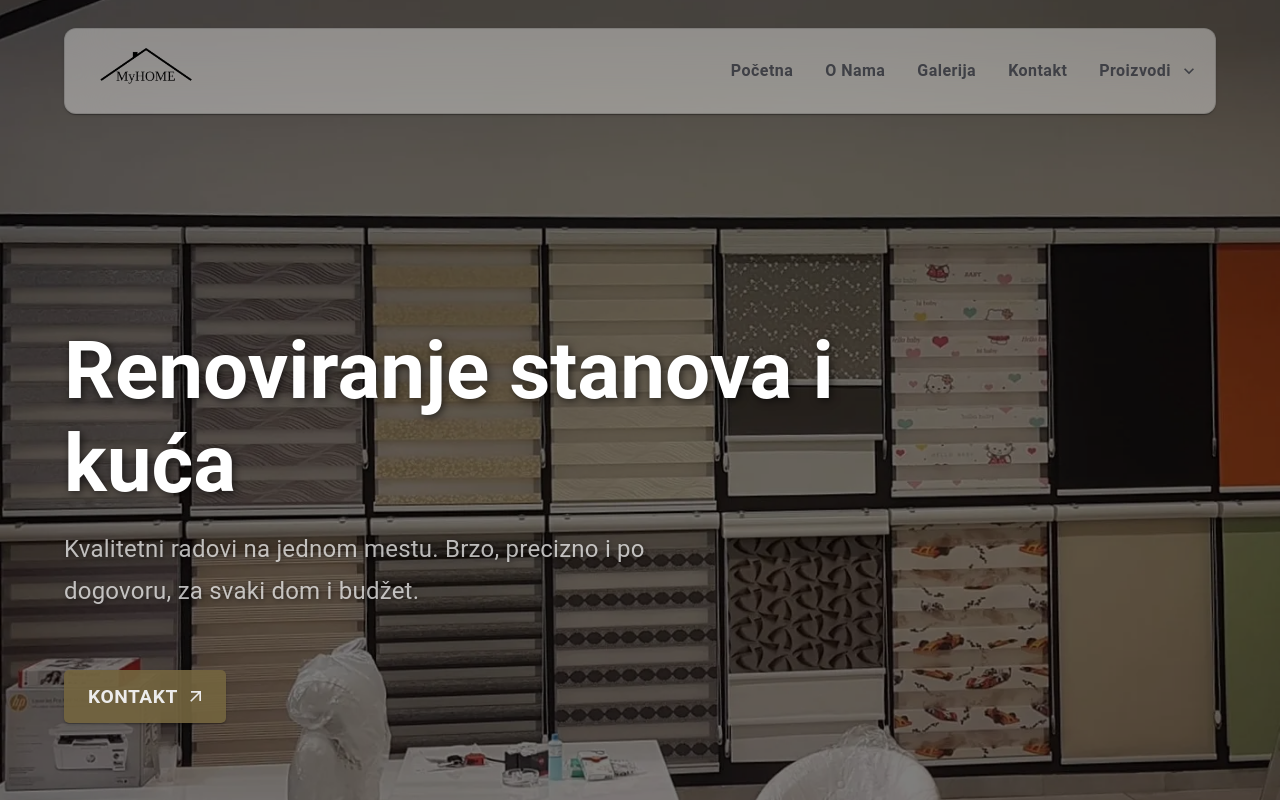
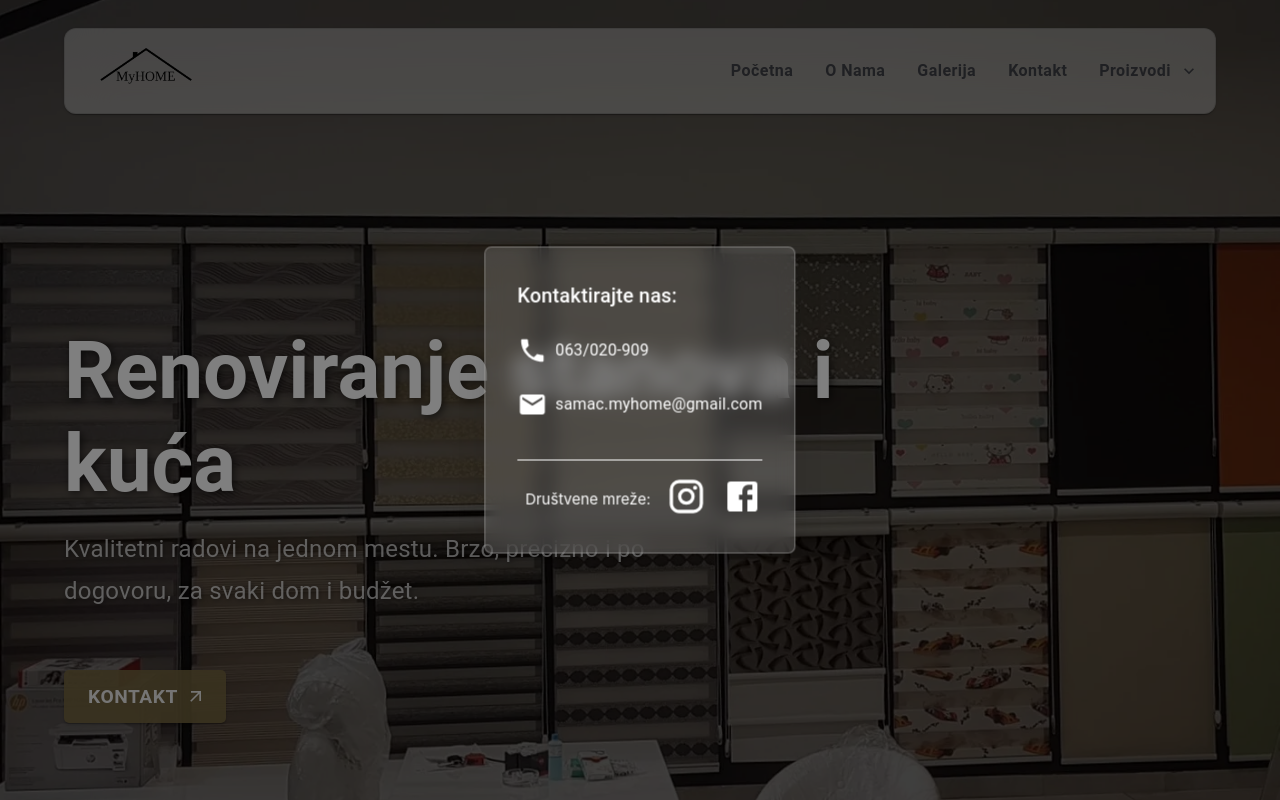
Before and after one commit to tile-b/my-home, a React (Create React App) app: page / in a window 1280 px wide. Both pictures are taken after a click on the button "KONTAKT". Shown: the top 800 px of the page. Built offline with nearby package versions, Linux system fonts and the light colour scheme.

Commit message:
button updates/modal

```diff
--- a/src/components/AdminPanel.js
+++ b/src/components/AdminPanel.js
@@ -1,5 +1,6 @@
 import React, { useState, useEffect, useCallback } from 'react';
 import axios from 'axios';
+import '../components/css/zoom.css'
 
 const API_BASE_URL = "http://localhost:5000";
 
@@ -573,18 +574,19 @@ function AdminPanel() {
                             <img
                                 src={`${API_BASE_URL}/static/uploads/${image.filename}`}
                                 alt={image.filename}
-                                style={{ width: "100%", height: "200px", objectFit: "cover" }}
+                                className="zoom-image"
+                                style={{ width: "100%", height: "200px", objectFit: "cover"}}
                             />
                             <div style={{ padding: "16px" }}>
                                 <p style={{ fontSize: "14px", color: "#4b5563", marginBottom: "8px", overflow: "hidden", textOverflow: "ellipsis", whiteSpace: "nowrap" }}>
-                                    {image.filename}
+                                    {/* {image.filename} */}
                                 </p>
                                 <p style={{
                                     fontSize: "14px",
                                     color: "#ffffff",
                                     marginBottom: "12px",
-                                    backgroundColor: "#3b82f6",
-                                    borderRadius: "20px",
+                                    background: 'linear-gradient(0deg, hsla(43, 42%, 42%, 1) 0%, hsla(43, 49%, 44%, 1) 100%)',
+                                    borderRadius: "5px",
                                     padding: "4px 12px",
                                     display: "inline-block"
                                 }}>
--- a/src/components/AppBar/AppAppBar.js
+++ b/src/components/AppBar/AppAppBar.js
@@ -251,7 +251,7 @@ function AppAppBar() {
   const otherUslugeItems = [
     { text: 'PVC Stolarija', path: '/products/pvc-stolarija', icon: <img src={pvc} alt="Z" width="38" height="38" style={{paddingRight: '10px'}}/> },
     { text: 'Tepisi', path: '/galerija', icon: <img src={carpet} alt="Z" width="38" height="38" style={{paddingRight: '10px'}}/> },
-    { text: 'Zaluzine', path: '/products/zaluzine', icon: <img src={blinds} alt="Z" width="38" height="38" style={{paddingRight: '10px'}}/> },
+    { text: 'Žaluzine', path: '/products/zaluzine', icon: <img src={blinds} alt="Z" width="38" height="38" style={{paddingRight: '10px'}}/> },
     { text: 'Ograde', path: '/products/ograde', icon: <img src={handrail} alt="Z" width="38" height="38" style={{paddingRight: '10px'}}/> },
     { text: 'Komarnici', path: '/products/komarnici', icon: <img src={net} alt="Z" width="38" height="38" style={{paddingRight: '10px'}}/> },
     { text: 'Ostalo', path: '/products/ostalo', icon: <img src={plus} alt="Z" width="38" height="38" style={{paddingRight: '10px'}}/> }
--- a/src/components/Gal.js
+++ b/src/components/Gal.js
@@ -6,6 +6,7 @@ import m1 from '../images/mh1.jpg';
 import m2 from '../images/mh2.jpg';
 import m3 from '../images/mh3.jpg';
 import ProductFeaturesD from "./ProductFeaturesD";
+import { Link } from 'react-router-dom';
 
 // Import framer-motion and react-intersection-observer
 import { motion } from "framer-motion";
@@ -106,6 +107,8 @@ export default function Gal() {
         {/* Button wrapped in its own motion.div */}
         <motion.div variants={textItemVariants} className="text-item">
           <Button
+            component={Link}
+             to="/galerija"
             variant="contained"
             endIcon={<SendIcon />}
             sx={{
--- a/src/components/GalMob.js
+++ b/src/components/GalMob.js
@@ -4,6 +4,7 @@ import { Button } from '@mui/material';
 import SendIcon from '@mui/icons-material/Send';
 import ProductFeatures from "./ProductFeatures";
 import ImageSlider from "./ImageSlider";
+import { Link } from 'react-router-dom';
 
 
 
@@ -18,6 +19,8 @@ export default function Gal() {
 
 <ProductFeatures />
 <Button
+            component={Link}
+             to="/galerija"
             variant="contained"
             endIcon={<SendIcon />}
             sx={{
--- a/src/components/Home.js
+++ b/src/components/Home.js
@@ -7,8 +7,35 @@ import { Button } from '@mui/material';
 import NearMe from '@mui/icons-material/ArrowOutward';
 import Gal from './Gal';
 import GalMob from './GalMob';
+import Modal from '@mui/material/Modal';
+import PhoneIcon from '@mui/icons-material/Phone';
+import MailIcon from '@mui/icons-material/Mail';
+import InstagramIcon from '@mui/icons-material/Instagram';
+import FacebookIcon from '@mui/icons-material/Facebook';
+import { Link } from '@mui/material';
 
 function Home({ isMobile }) {
+
+  const [open, setOpen] = React.useState(false);
+  const handleOpen = () => setOpen(true);
+  const handleClose = () => setOpen(false);
+
+  const style = {
+    color: 'white',
+  position: 'absolute',
+  top: '50%',
+  left: '50%',
+  transform: 'translate(-50%, -50%)',
+  width: 'fit-content',
+  bgcolor: 'background.paper',
+  p: 4,
+  borderRadius: '7px',
+  background: 'rgba(201, 201, 201, 0.2)',
+  backdropFilter: 'blur(10px)',
+  border: '1px solid rgba(255, 255, 255, 0.3)',
+  boxShadow: '0 4px 30px rgba(0, 0, 0, 0.1)'
+};
+
   return (
     <>
       <Box
@@ -98,7 +125,7 @@ function Home({ isMobile }) {
             transition={{ duration: 1.2, delay: 1.5, ease: 'easeOut' }}
             style={{ display: 'flex', paddingTop: '10px' }}
           >
-            <Button
+            <Button onClick={handleOpen}
               variant="contained"
               endIcon={<NearMe />}
               sx={{
@@ -117,6 +144,72 @@ function Home({ isMobile }) {
             >
               Kontakt
             </Button>
+            <Modal
+        open={open}
+        onClose={handleClose}
+        aria-labelledby="modal-modal-title"
+        aria-describedby="modal-modal-description"
+      >
+                  <motion.div
+            initial={{ y: 0, opacity: 0 }}
+            animate={{ y: 0, opacity: 1 }}
+            transition={{ duration: 0.05, ease: 'easeOut' }}
+          >
+        <Box sx={{ ...style, width: { xs: "auto", md: "auto" } }}>
+                            <motion.div
+            initial={{ y: 30, opacity: 0 }}
+            animate={{ y: 0, opacity: 1 }}
+            transition={{ delay: 0.2, duration: 0.5, ease: 'easeOut' }}
+          >
+          <Typography id="modal-modal-title" variant="h6" component="h2">
+            Kontaktirajte nas:
+          </Typography>
+<Box
+  component="a"
+  href="tel:0038163020909"
+  sx={{
+    mt: 3,
+    display: 'flex',
+    alignItems: 'center',
+    gap: 1,
+    textDecoration: 'none',
+    color: 'white', // Inherit color from parent
+    '&:hover': {
+      textDecoration: 'none',
+    },
+  }}
+>
+          <PhoneIcon style={{fontSize:30, cursor: 'pointer' }} />
+          <Typography>063/020-909</Typography>
+        </Box>
+<Box
+  component="a"
+  href="mailto:example@example.com"
+  sx={{
+    mt: 3,
+    display: 'flex',
+    alignItems: 'center',
+    gap: 1,
+    textDecoration: 'none',
+    color: 'white', // Inherit color from parent
+    '&:hover': {
+      textDecoration: 'none',
+    },
+  }}
+>
+          <MailIcon style={{fontSize:30, cursor: 'pointer' }} />
+          <Typography>samac.myhome@gmail.com</Typography>
+        </Box>
+
+        <Box sx={{ mt: 5, display: 'flex',alignItems:'center', gap: 2, justifyContent: 'flex-end',borderTop:'1px solid',pt: 2 }}>
+          <div style={{fontSize:'15px'}}>Društvene mreže:</div>
+          <Link href="https://www.instagram.com/myhome_samac/" target="_blank" rel="noopener noreferrer" sx={{color: 'white'}}>
+          <InstagramIcon style={{fontSize:40, cursor: 'pointer' }} /></Link>
+           <Link href="https://www.facebook.com/MyHome.Samac" target="_blank" rel="noopener noreferrer" sx={{color: 'white'}}>
+          <FacebookIcon style={{fontSize:40, cursor: 'pointer' }} /></Link>
+        </Box></motion.div>
+        </Box></motion.div>
+      </Modal>
           </motion.div>
         </motion.div>
       </Box>
--- a/src/components/Kontakt.js
+++ b/src/components/Kontakt.js
@@ -12,6 +12,12 @@ import ListItemText from '@mui/material/ListItemText';
 import DraftsIcon from '@mui/icons-material/Drafts';
 import Call from '@mui/icons-material/Call';
 import { motion } from 'framer-motion';
+import Modal from '@mui/material/Modal';
+import PhoneIcon from '@mui/icons-material/Phone';
+import MailIcon from '@mui/icons-material/Mail';
+import InstagramIcon from '@mui/icons-material/Instagram';
+import FacebookIcon from '@mui/icons-material/Facebook';
+import { Link } from '@mui/material';
 
 const FeatureCard = ({ icon, title, description }) => {
   return (
@@ -86,6 +92,25 @@ const Kontakt = () => {
     }
   ];
 
+    const [open, setOpen] = React.useState(false);
+    const handleOpen = () => setOpen(true);
+    const handleClose = () => setOpen(false);
+      const style = {
+    color: 'white',
+  position: 'absolute',
+  top: '50%',
+  left: '50%',
+  transform: 'translate(-50%, -50%)',
+  width: 'fit-content',
+  bgcolor: 'background.paper',
+  p: 4,
+  borderRadius: '7px',
+  background: 'rgba(201, 201, 201, 0.2)',
+  backdropFilter: 'blur(10px)',
+  border: '1px solid rgba(255, 255, 255, 0.3)',
+  boxShadow: '0 4px 30px rgba(0, 0, 0, 0.1)'
+};
+
   return (
           <motion.div
       initial={{ opacity: 0, y: 30 }}
@@ -111,7 +136,7 @@ const Kontakt = () => {
       viewport={{ once: false, amount: 0.2 }}
       transition={{ delay: 0.3,duration: 0.6, ease: 'easeOut' }}
     >
-      <Button
+      <Button onClick={handleOpen}
             variant="contained"
             endIcon={<SendIcon />}
             sx={{
@@ -129,7 +154,72 @@ const Kontakt = () => {
             }}
           >
             KONTAKTRIJATE NAS
-          </Button></motion.div>
+          </Button></motion.div>           <Modal
+        open={open}
+        onClose={handleClose}
+        aria-labelledby="modal-modal-title"
+        aria-describedby="modal-modal-description"
+      >
+                  <motion.div
+            initial={{ y: 0, opacity: 0 }}
+            animate={{ y: 0, opacity: 1 }}
+            transition={{ duration: 0.05, ease: 'easeOut' }}
+          >
+        <Box sx={{ ...style, width: { xs: "auto", md: "auto" } }}>
+                            <motion.div
+            initial={{ y: 30, opacity: 0 }}
+            animate={{ y: 0, opacity: 1 }}
+            transition={{ delay: 0.2, duration: 0.5, ease: 'easeOut' }}
+          >
+          <Typography id="modal-modal-title" variant="h6" component="h2">
+            Kontaktirajte nas:
+          </Typography>
+<Box
+  component="a"
+  href="tel:0038163020909"
+  sx={{
+    mt: 3,
+    display: 'flex',
+    alignItems: 'center',
+    gap: 1,
+    textDecoration: 'none',
+    color: 'white', // Inherit color from parent
+    '&:hover': {
+      textDecoration: 'none',
+    },
+  }}
+>
+          <PhoneIcon style={{fontSize:30, cursor: 'pointer' }} />
+          <Typography>063/020-909</Typography>
+        </Box>
+<Box
+  component="a"
+  href="mailto:example@example.com"
+  sx={{
+    mt: 3,
+    display: 'flex',
+    alignItems: 'center',
+    gap: 1,
+    textDecoration: 'none',
+    color: 'white', // Inherit color from parent
+    '&:hover': {
+      textDecoration: 'none',
+    },
+  }}
+>
+          <MailIcon style={{fontSize:30, cursor: 'pointer' }} />
+          <Typography>samac.myhome@gmail.com</Typography>
+        </Box>
+
+        <Box sx={{ mt: 5, display: 'flex',alignItems:'center', gap: 2, justifyContent: 'flex-end',borderTop:'1px solid',pt: 2 }}>
+          <div style={{fontSize:'15px'}}>Društvene mreže:</div>
+          <Link href="https://www.instagram.com/myhome_samac/" target="_blank" rel="noopener noreferrer" sx={{color: 'white'}}>
+          <InstagramIcon style={{fontSize:40, cursor: 'pointer' }} /></Link>
+           <Link href="https://www.facebook.com/MyHome.Samac" target="_blank" rel="noopener noreferrer" sx={{color: 'white'}}>
+          <FacebookIcon style={{fontSize:40, cursor: 'pointer' }} /></Link>
+        </Box></motion.div>
+        </Box></motion.div>
+      </Modal>
           <List
       sx={{ width: '100%',display: 'grid', justifyContent: 'center', paddingBottom: '3vw'
 
--- a/src/components/ProductFeatures.js
+++ b/src/components/ProductFeatures.js
@@ -63,7 +63,7 @@ const ProductFeatures = () => {
     {
       icon: i3,
       title: "U Ponudi",
-      description: "PVC Stolarija, Zavjese, Tepisi, Staze, Tende, Zaluzine i jos mnogo toga."
+      description: "PVC Stolarija, Zavjese, Tepisi, Staze, Tende, Žaluzine i jos mnogo toga."
     }
   ];
 
--- a/src/components/ProductFeaturesD.js
+++ b/src/components/ProductFeaturesD.js
@@ -68,7 +68,7 @@ const ProductFeatures = () => {
     {
       icon: i3,
       title: "U Ponudi",
-      description: "PVC Stolarija, Zavjese, Tepisi, Staze, Tende, Zaluzine i jos mnogo toga."
+      description: "PVC Stolarija, Zavjese, Tepisi, Staze, Tende, Žaluzine i jos mnogo toga."
     }
   ];
 
--- a/src/components/Proizvodi.js
+++ b/src/components/Proizvodi.js
@@ -30,7 +30,7 @@ const products = [
   },
   {
     id: 4,
-    name: "Zaluzine",
+    name: "Žaluzine",
     icon: <img src={z4} alt='Z' width="150" height="150" />,
     action: "Pogledaj"
   },
--- /dev/null
+++ b/src/components/css/zoom.css
@@ -0,0 +1,8 @@
+.zoom-image {
+  transition: transform 0.3s ease;
+  cursor: pointer;
+}
+
+.zoom-image:hover {
+  transform: scale(1.1);
+}
```
Also changed, not shown: src/components/notes.txt (added).
